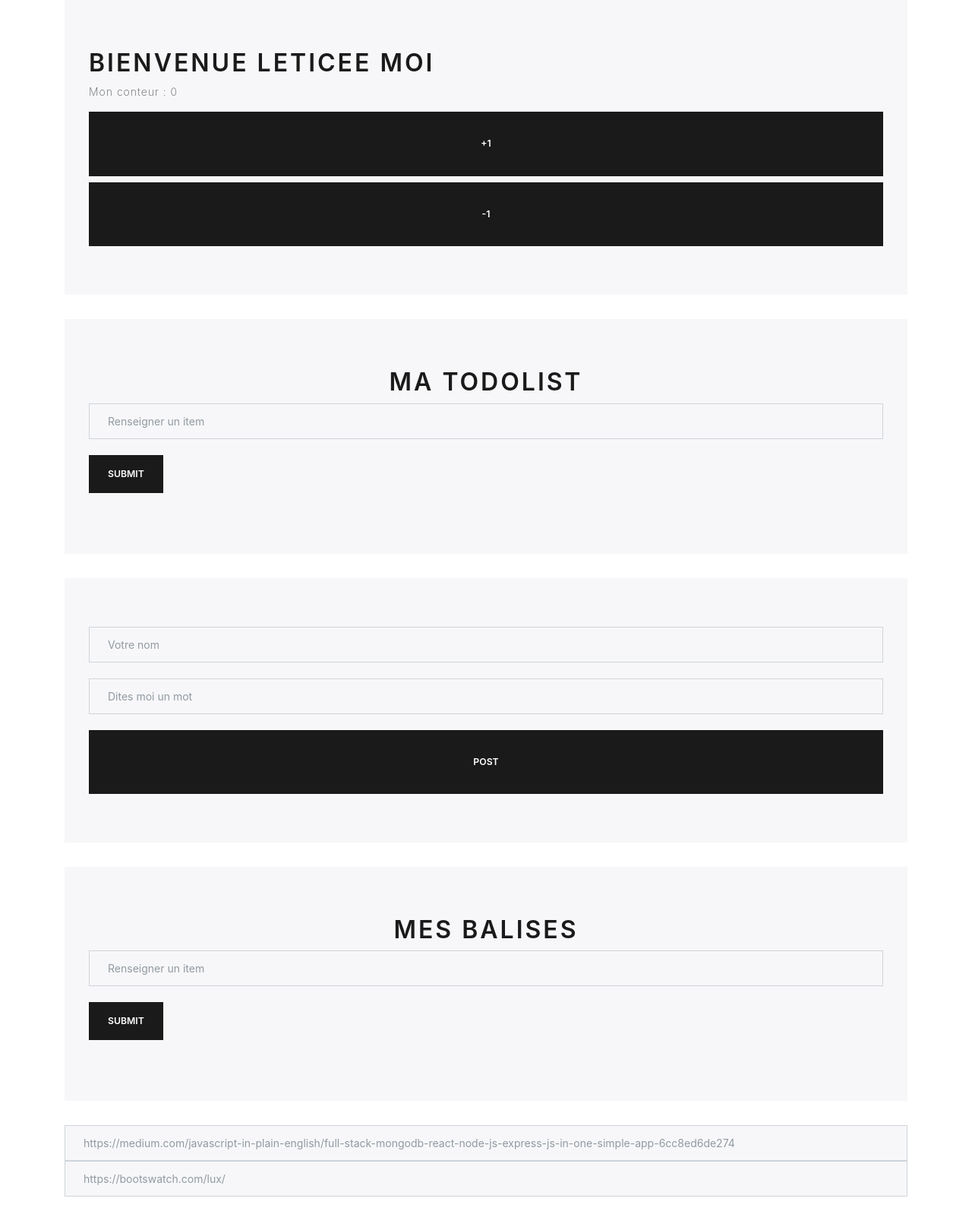
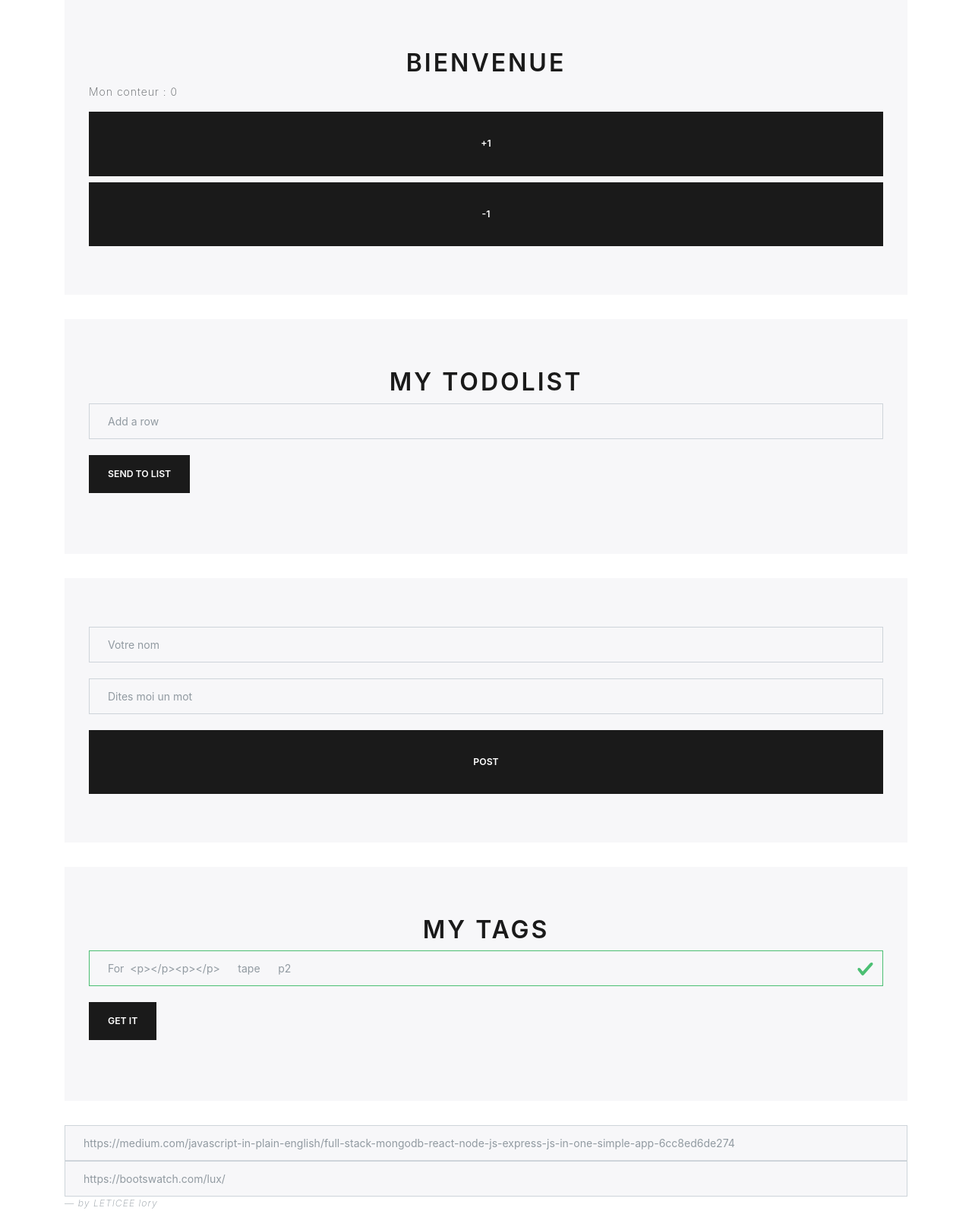
Before and after one commit to loryleticee/react-project, a React (Create React App) app: page / in a window 1280 px wide. Shown: the whole page at 76% size. Built offline with nearby package versions, Linux system fonts and the light colour scheme.

Commit message:
Some details

```diff
--- a/src/App.js
+++ b/src/App.js
@@ -12,11 +12,11 @@ class App extends Component {
   render() {
     return (
       <div>
-        <Home name="Leticee" lol="moi"/>
+        <Home />
         <TodoList />
         <Form />
         <Balise />
-        <Footer />
+        <Footer lastName="LETICEE" firstName="lory"/>
 
       </div>
     )
--- a/src/Balise.js
+++ b/src/Balise.js
@@ -67,7 +67,7 @@ class Balise extends Component {
             if(item.length>1){
                 return(
                     <div className = "list-group-item d-flex justify-content-between align-items-center" key  = { item }>
-                    <input type="text" value = {item}/>
+                    <textarea className = "form-control" id = "exampleTextarea" rows="3" value = {item}/>
                     </div>
                 );
             }
@@ -78,21 +78,23 @@ class Balise extends Component {
     render() {
         return(
             <div className = "jumbotron">
-                <h1 align = "center" >Mes Balises  </h1>
-                <form className = "form-group">
+                <h1 align = "center" >My TAGS  </h1>
+                <form className = "form-group has-success">
                     <input
+                        className = "form-control is-valid" id="inputValid"
                         required
-                        className = "form-control"
                         type = "text"
                         value = { this.state.userInput }
-                        placeholder ="Renseigner un item"
+                        placeholder ="For  <p></p><p></p>      tape      p2"
                         onChange = { this.onChange.bind(this) }
                     />
                     <br/>
                     <input
+
                         required
                         className = "btn btn-primary"
                         type = "submit"
+                        value = "GET IT"
                         onClick ={this.addTodo.bind(this) }
                     />
                 </form>
--- a/src/Footer.js
+++ b/src/Footer.js
@@ -14,6 +14,13 @@ class Footer extends Component {
                         placeholder = "https://bootswatch.com/lux/"
                     />
                 </div>
+                <div>
+                    <footer className = "blockquote-footer">
+                        <cite>
+                            by {this.props.lastName+" "+this.props.firstName}
+                        </cite>
+                    </footer>
+                </div>
             </div>
         );
     }
--- a/src/Home.js
+++ b/src/Home.js
@@ -25,7 +25,7 @@ removeOne(event){
 render() {
     return (
         <div className = "jumbotron">
-            <h1> Bienvenue {this.props.name+" "+this.props.lol}</h1>
+            <h1 align = "center"> Bienvenue </h1>
             <p
                 className = "text-secondary" >
                 Mon conteur : {this.state.count}
--- a/src/Todo/TodoList.js
+++ b/src/Todo/TodoList.js
@@ -52,14 +52,14 @@ class TodoList extends Component {
     render() {
         return(
             <div className = "jumbotron">
-                <h1 align = "center" >Ma TodoList  </h1>
-                <form className = "form-group">
+                <h1 align = "center" >My TodoList  </h1>
+                <form className = "form-group has-success">
                     <input
                         required
                         className = "form-control"
                         type = "text"
                         value = { this.state.userInput }
-                        placeholder ="Renseigner un item"
+                        placeholder ="Add a row"
                         onChange = { this.onChange.bind(this) }
                     />
                     <br/>
@@ -67,6 +67,7 @@ class TodoList extends Component {
                         required
                         className = "btn btn-primary"
                         type = "submit"
+                        value = "Send to list"
                         onClick ={this.addTodo.bind(this) }
                     />
                 </form>
--- a/src/form.js
+++ b/src/form.js
@@ -17,6 +17,10 @@ class Form extends Component {
     handleSubmit(e) {
         e.preventDefault();
         console.log(`${this.state.author} said “${this.state.text}”`)
+        this.setState({
+            author: '',
+             text: ''
+        })
         //we will be tying this into the POST method in a bit
     }
     render() {
```
